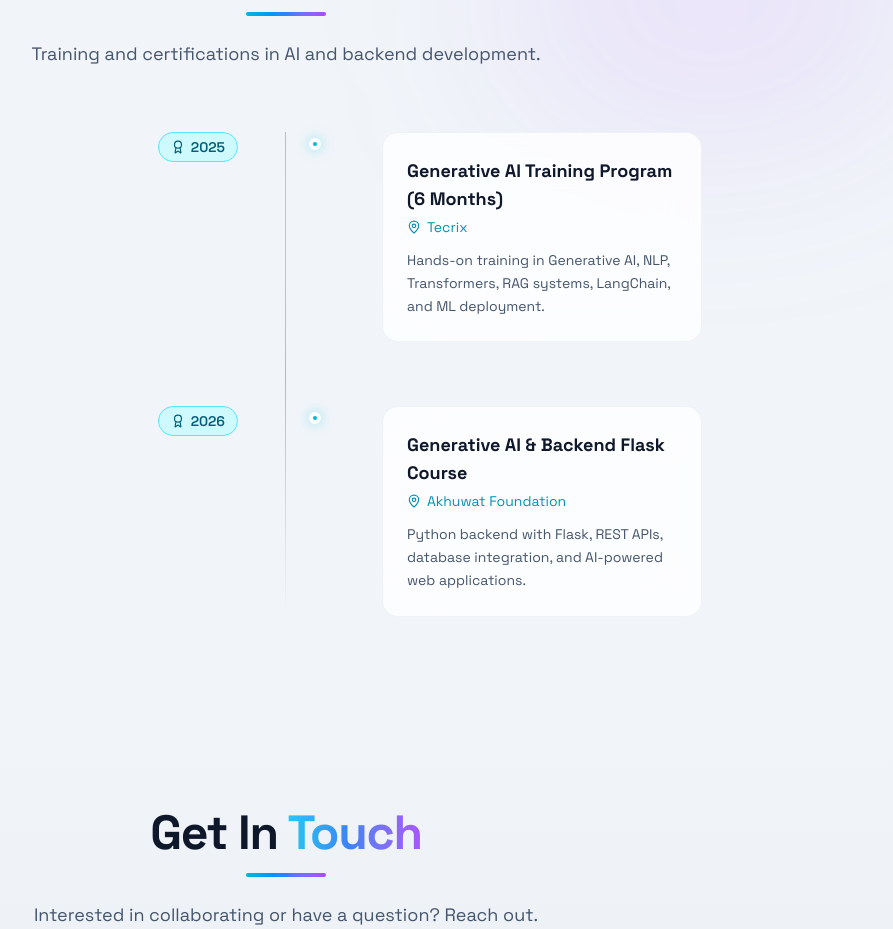
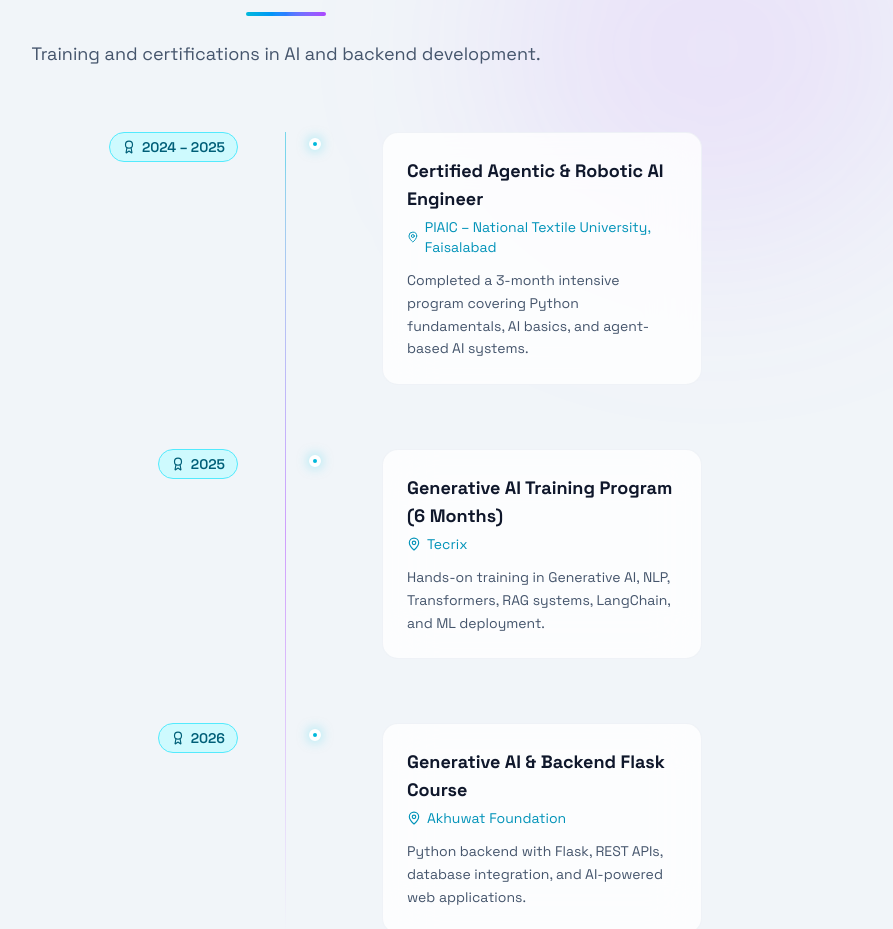
Before and after one commit to Umar-Ai-Devs/Portfolio_Website, a Next.js app: page / in a window 1280 px wide. Shown: the part 3441-4370 px from the top of the page, without its empty margins (354-1247 px from the left). Built offline with nearby package versions, Linux system fonts and the light colour scheme.

Commit message:
first commit

```diff
--- a/src/components/Experience.tsx
+++ b/src/components/Experience.tsx
@@ -6,6 +6,13 @@ import { Award, MapPin } from "lucide-react";
 import { SectionTitle } from "./SectionTitle";
 
 const timeline = [
+  {
+    year: "2024 – 2025",
+    title: "Certified Agentic & Robotic AI Engineer",
+    institution: "PIAIC – National Textile University, Faisalabad",
+    description:
+      "Completed a 3-month intensive program covering Python fundamentals, AI basics, and agent-based AI systems.",
+  },
   {
     year: "2025",
     title: "Generative AI Training Program (6 Months)",
```
